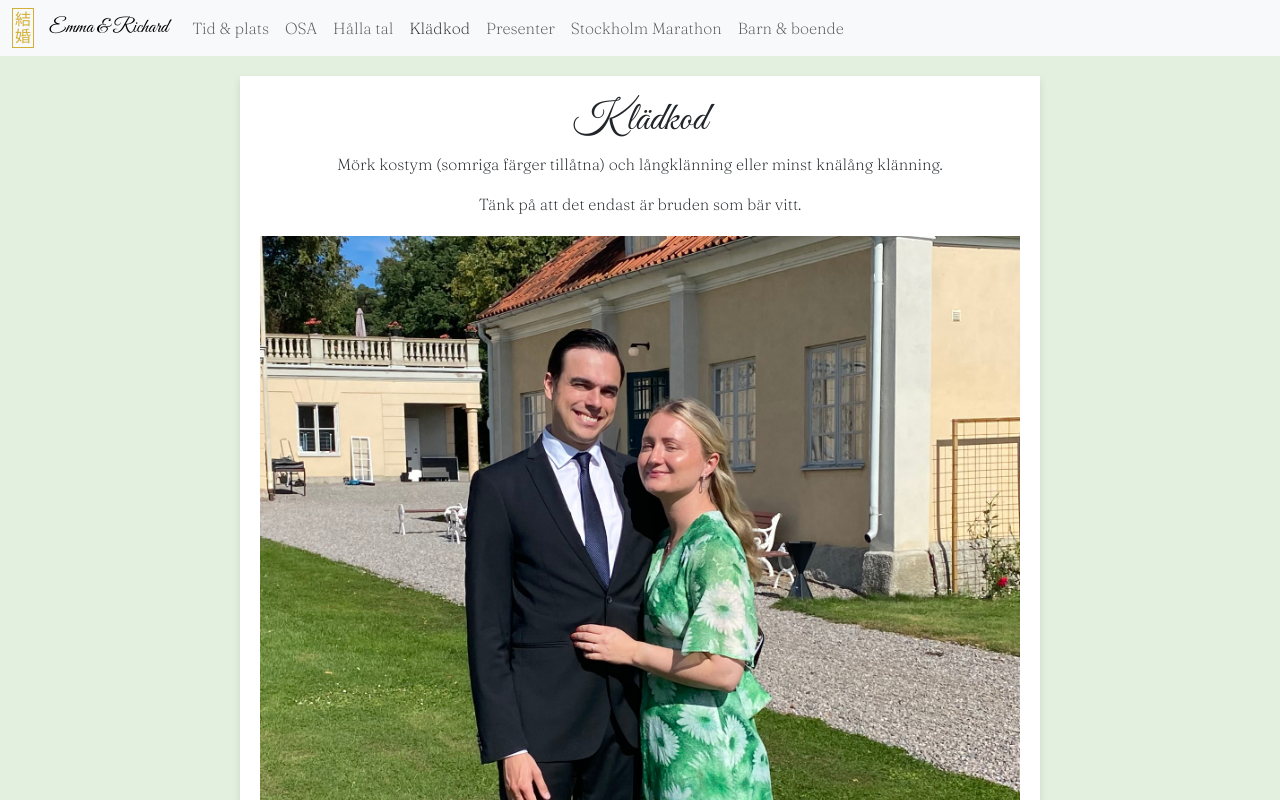
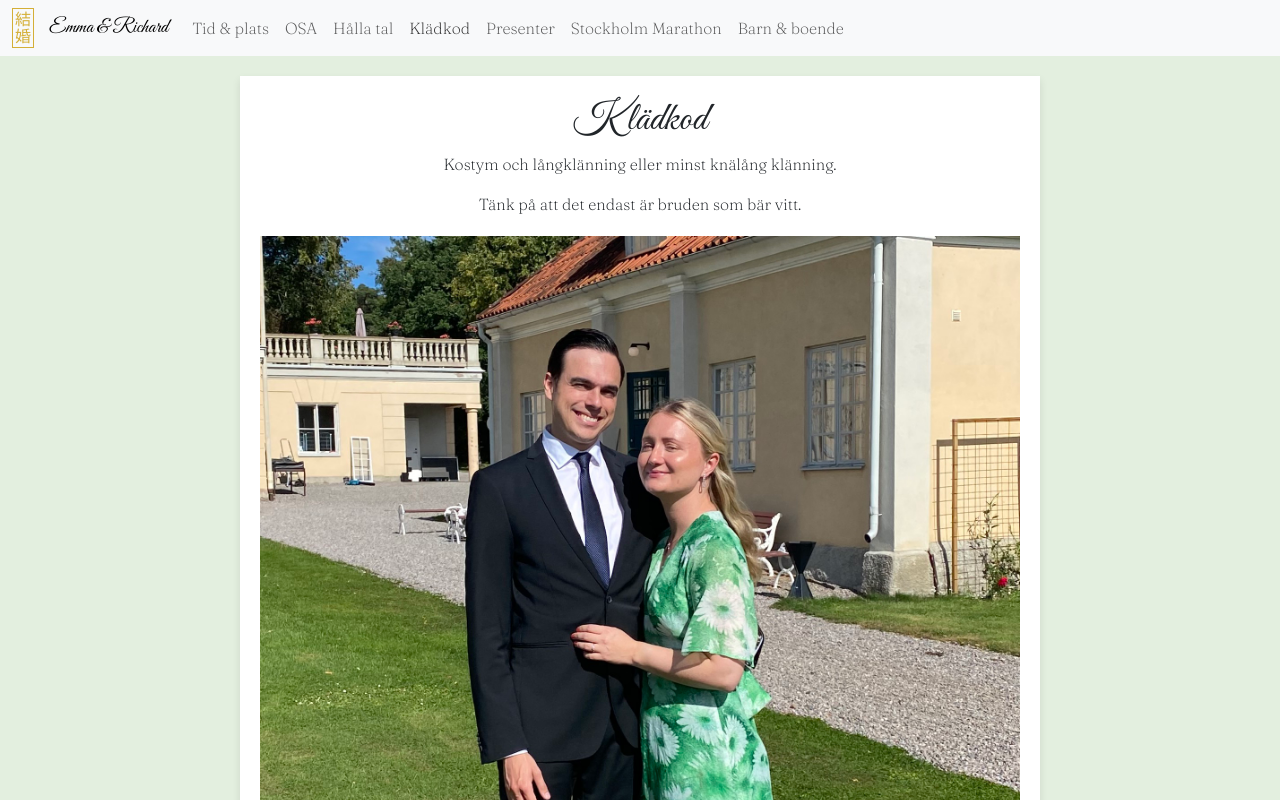
Before and after one commit to richarduggelberg/wedding, a React (Vite) app: page / in a window 1280 px wide. Both pictures are taken after a click on the link "Klädkod". Shown: the top 800 px of the page. Built offline with nearby package versions, Linux system fonts and the light colour scheme.

Commit message:
wip changes

```diff
--- a/src/components/DressCodePage.tsx
+++ b/src/components/DressCodePage.tsx
@@ -20,10 +20,7 @@ const DressCodePage = () => {
         >
           Klädkod
         </h1>
-        <p>
-          Mörk kostym (somriga färger tillåtna) och långklänning eller minst
-          knälång klänning.
-        </p>
+        <p>Kostym och långklänning eller minst knälång klänning.</p>
         <p>Tänk på att det endast är bruden som bär vitt.</p>
 
         {/* Image section for kostym1 and kostym2, arranged vertically */}
```
